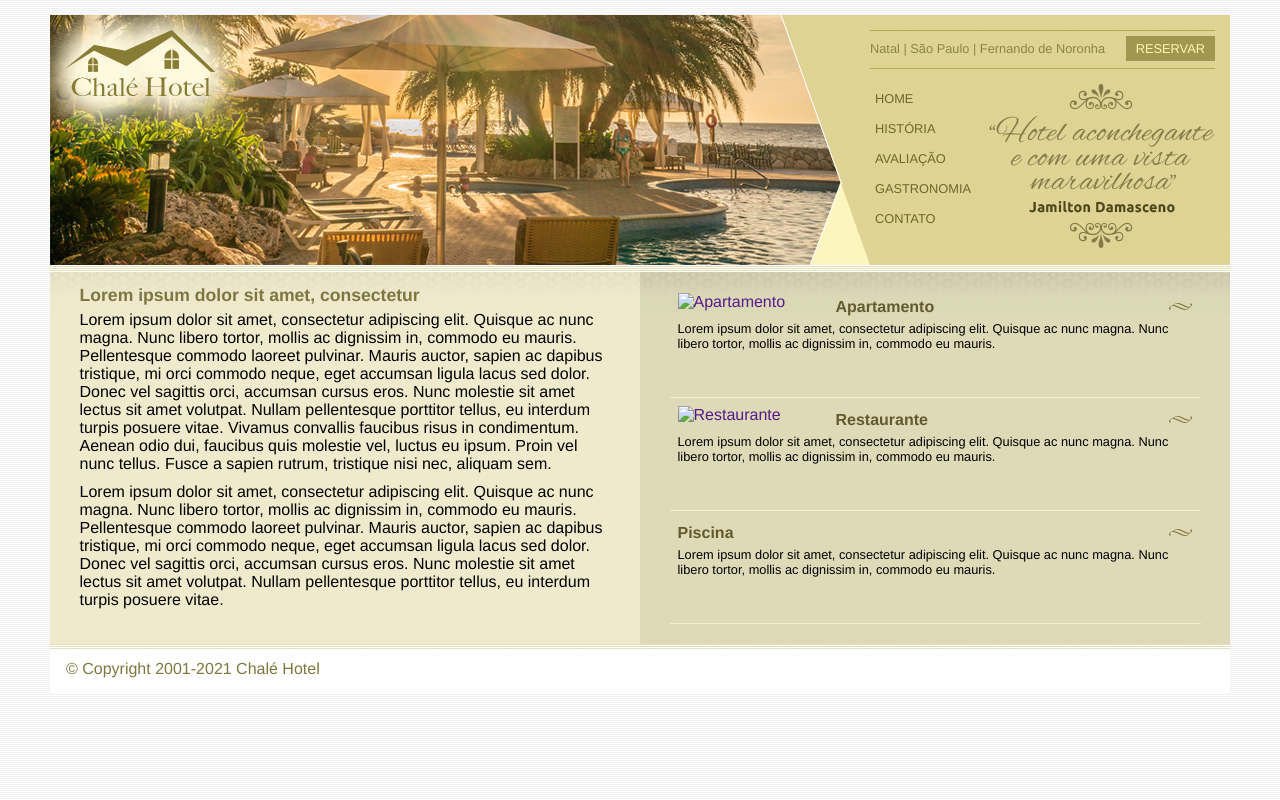
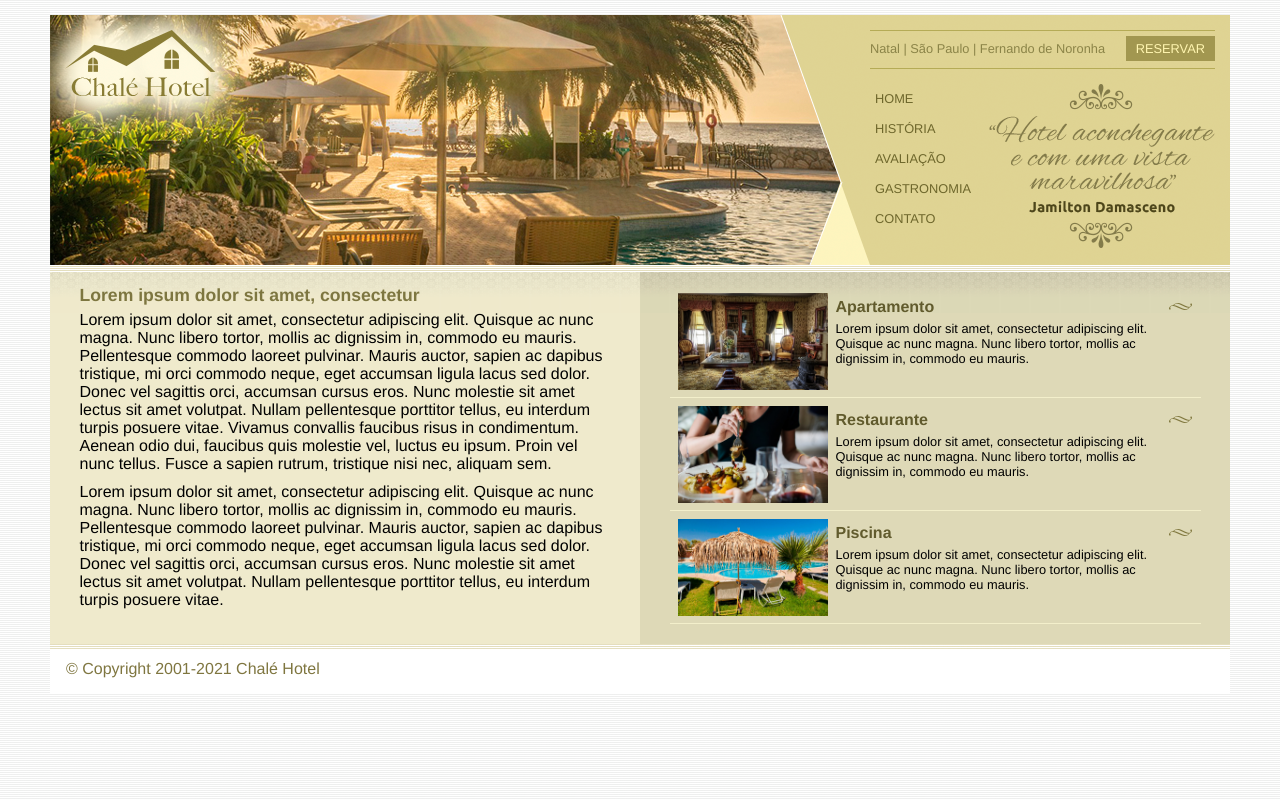
Before and after one commit to cleciojmacedo/ChaleHotel, a plain HTML site: page index.html in a window 1280 px wide. Drawn offline with Linux system fonts and the light colour scheme; the site is published under a folder, as on GitHub Pages, so addresses that start at the root find nothing.

Commit message:
resolvendo sla oq

```diff
--- a/index.html
+++ b/index.html
@@ -66,21 +66,21 @@
                 <ul id="beneficios">
                     <li>
                         <a href="">
-                            <img src="/imagens/apartamento.jpg" alt="Apartamento" width="150px">
+                            <img src="./imagens/apartamento.jpg" alt="Apartamento" width="150px">
                             <h3>Apartamento</h3>
                             <p>Lorem ipsum dolor sit amet, consectetur adipiscing elit. Quisque ac nunc magna. Nunc libero tortor, mollis ac dignissim in, commodo eu mauris.</p>
                         </a>
                     </li>
                     <li>
                         <a href="">
-                            <img src="/imagens/restaurante.jpg" alt="Restaurante" width="150px">
+                            <img src="./imagens/restaurante.jpg" alt="Restaurante" width="150px">
                             <h3>Restaurante</h3>
                             <p>Lorem ipsum dolor sit amet, consectetur adipiscing elit. Quisque ac nunc magna. Nunc libero tortor, mollis ac dignissim in, commodo eu mauris.</p>
                         </a>
                     </li>
                     <li>
                         <a href="">
-                            <img src="/imagens/piscina.jpg" alt="" width="150px">
+                            <img src="./imagens/piscina.jpg" alt="" width="150px">
                             <h3>Piscina</h3>
                             <p>Lorem ipsum dolor sit amet, consectetur adipiscing elit. Quisque ac nunc magna. Nunc libero tortor, mollis ac dignissim in, commodo eu mauris.</p>
                         </a>
```
